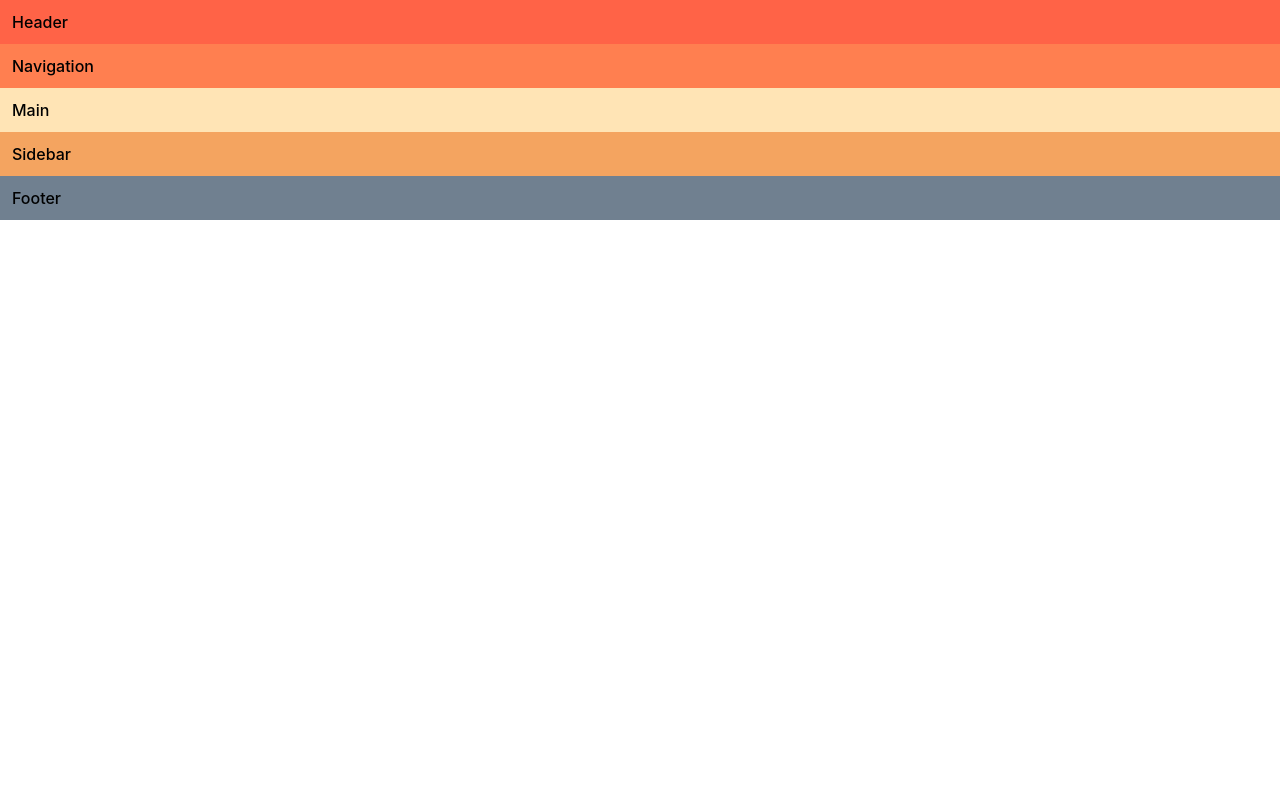
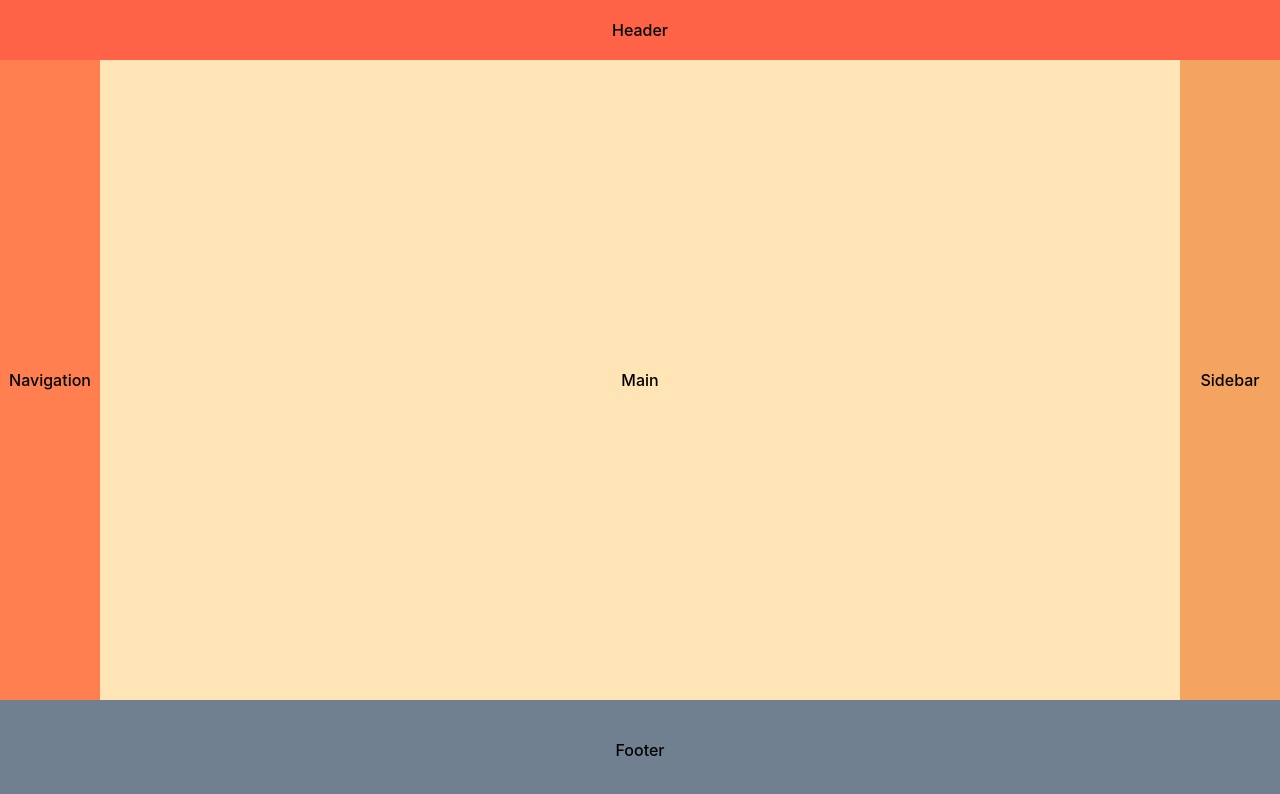
Before and after one commit to husamahmud/ps-react-tasks, a React (Create React App) app in the folder 1-task/: page / in a window 1280 px wide. Shown: the top 794 px of the page. Built offline with nearby package versions, Linux system fonts and the light colour scheme.

Commit message:
feat: finsh implementation of task-1

```diff
--- a/1-task/src/App.js
+++ b/1-task/src/App.js
@@ -2,12 +2,12 @@ export default function App() {
   return (
     <>
       <header>Header</header>
-      <div>
+      <div className="wrapper">
         <nav>Navigation</nav>
         <main>Main</main>
         <aside>Sidebar</aside>
       </div>
       <footer>Footer</footer>
     </>
-  )
+  );
 }
--- a/1-task/src/index.css
+++ b/1-task/src/index.css
@@ -3,40 +3,47 @@
   padding: 0;
   margin: 0;
 }
-
 body {
-	font-family: -apple-system, BlinkMacSystemFont, 'Segoe UI', 'Roboto', 'Oxygen',
-	'Ubuntu', 'Cantarell', 'Fira Sans', 'Droid Sans', 'Helvetica Neue',
+  font-family: -apple-system, BlinkMacSystemFont, "Segoe UI", "Roboto", "Oxygen",
+    "Ubuntu", "Cantarell", "Fira Sans", "Droid Sans", "Helvetica Neue",
     sans-serif;
   font-weight: 500;
+  display: flex;
+  flex-direction: column;
+  height: 100vh;
 }
-
 /* Edit the styles below to complete the task */
-
 header,
 nav,
 main,
 aside,
 footer {
   padding: 12px;
+  display: flex;
+  align-items: center;
+  justify-content: center;
 }
-
+.wrapper {
+  display: flex;
+  height: calc(100vh - 160px);
+}
 header {
+  height: 60px;
   background-color: tomato;
 }
-
 nav {
   background-color: coral;
+  width: 100px;
 }
-
 main {
+  flex: 1;
   background-color: moccasin;
 }
-
 aside {
   background-color: sandybrown;
+  width: 100px;
 }
-
 footer {
   background-color: slategray;
+  height: 100px;
 }
```
Lines whose indentation alone changed are shown as unchanged.
